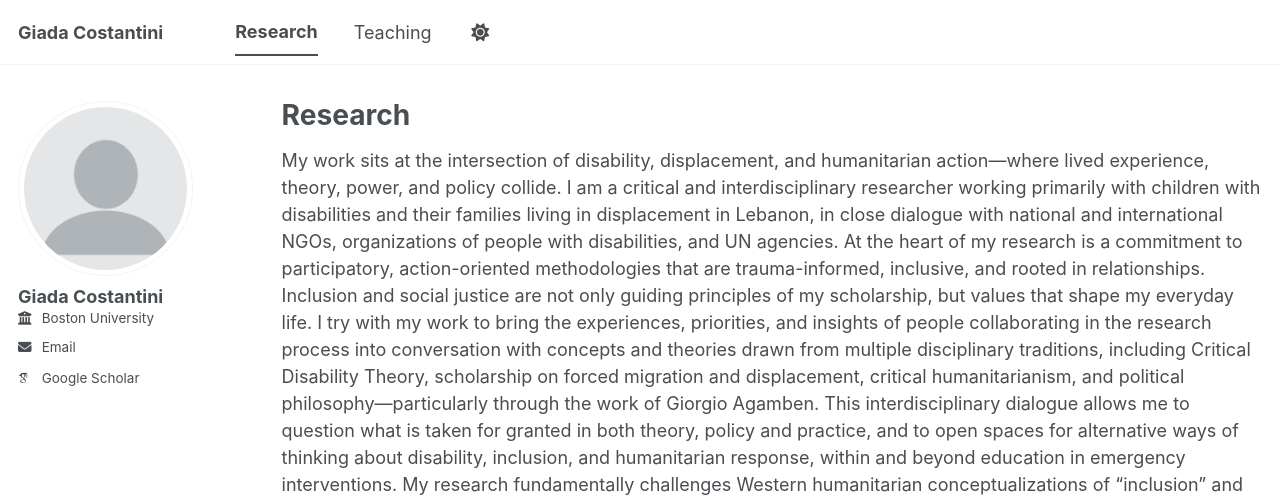
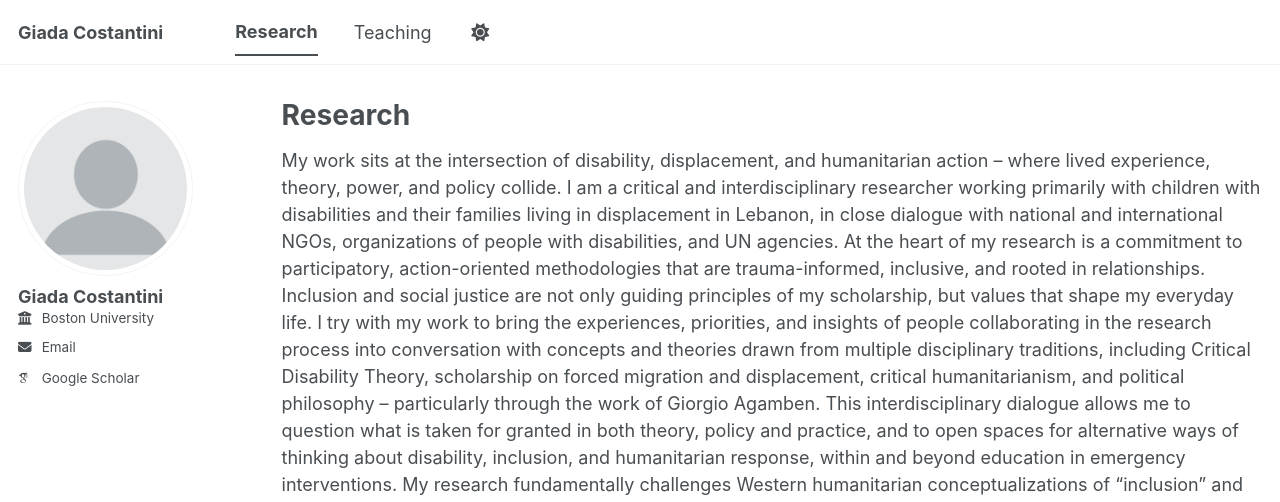
Before and after one commit to giada-costantini/giada-costantini.github.io, a Jekyll site: the page built from _pages/research.md, in a window 1280 px wide. Shown: the top 502 px of the page. Built offline with Jekyll 4.4.1, drawn with Linux system fonts in a browser that asks for light colours; some web fonts are replaced; a script bundle is joined from its source files by our own code; library files that are not in the unit come from our copies; some of the changed text lies outside the part shown.

```diff
--- a/_pages/research.md
+++ b/_pages/research.md
@@ -5,6 +5,6 @@ permalink: /research/
 author_profile: true
 ---
 
-My work sits at the intersection of disability, displacement, and humanitarian action—where lived experience, theory, power, and policy collide. I am a critical and interdisciplinary researcher working primarily with children with disabilities and their families living in displacement in Lebanon, in close dialogue with national and international NGOs, organizations of people with disabilities, and UN agencies. At the heart of my research is a commitment to participatory, action-oriented methodologies that are trauma-informed, inclusive, and rooted in relationships. Inclusion and social justice are not only guiding principles of my scholarship, but values that shape my everyday life.
-I try with my work to bring the experiences, priorities, and insights of people collaborating in the research process into conversation with concepts and theories drawn from multiple disciplinary traditions, including Critical Disability Theory, scholarship on forced migration and displacement, critical humanitarianism, and political philosophy—particularly through the work of Giorgio Agamben. This interdisciplinary dialogue allows me to question what is taken for granted in both theory, policy and practice, and to open spaces for alternative ways of thinking about disability, inclusion, and humanitarian response, within and beyond education in emergency interventions.
+My work sits at the intersection of disability, displacement, and humanitarian action -- where lived experience, theory, power, and policy collide. I am a critical and interdisciplinary researcher working primarily with children with disabilities and their families living in displacement in Lebanon, in close dialogue with national and international NGOs, organizations of people with disabilities, and UN agencies. At the heart of my research is a commitment to participatory, action-oriented methodologies that are trauma-informed, inclusive, and rooted in relationships. Inclusion and social justice are not only guiding principles of my scholarship, but values that shape my everyday life.
+I try with my work to bring the experiences, priorities, and insights of people collaborating in the research process into conversation with concepts and theories drawn from multiple disciplinary traditions, including Critical Disability Theory, scholarship on forced migration and displacement, critical humanitarianism, and political philosophy -- particularly through the work of Giorgio Agamben. This interdisciplinary dialogue allows me to question what is taken for granted in both theory, policy and practice, and to open spaces for alternative ways of thinking about disability, inclusion, and humanitarian response, within and beyond education in emergency interventions.
 My research fundamentally challenges Western humanitarian conceptualizations of “inclusion” and the increasingly popular discourse of “disability inclusion,” especially as they are operationalized in contexts of emergency and conflict within the humanitarian sector. Much of the existing empirical literature remains technical, functional, and policy-driven, often leaving unexamined the power structures that shape humanitarian action. At the same time, the fields of forced migration/displacement, disability studies, and humanitarian education continue to be separated by disciplinary boundaries—reproducing ableist assumptions about movement and relying on Western framings of disability that fail to account for experiences in the Global South (see the work of Pisani and Grech, 2015). My work is intentionally located within these gaps, where contradictions persist and where critical, collaborative knowledge-production can open possibilities for more just and meaningful forms of inclusion.
```
